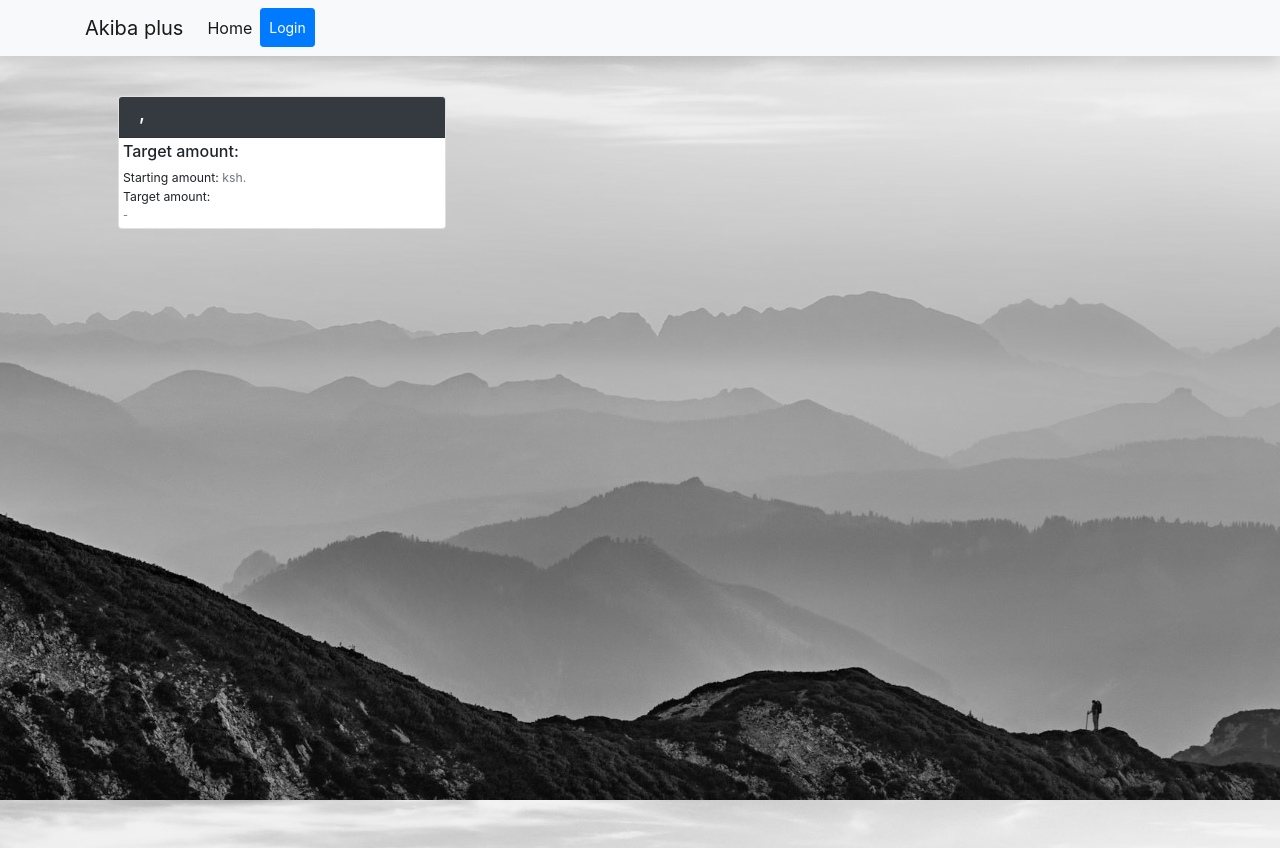
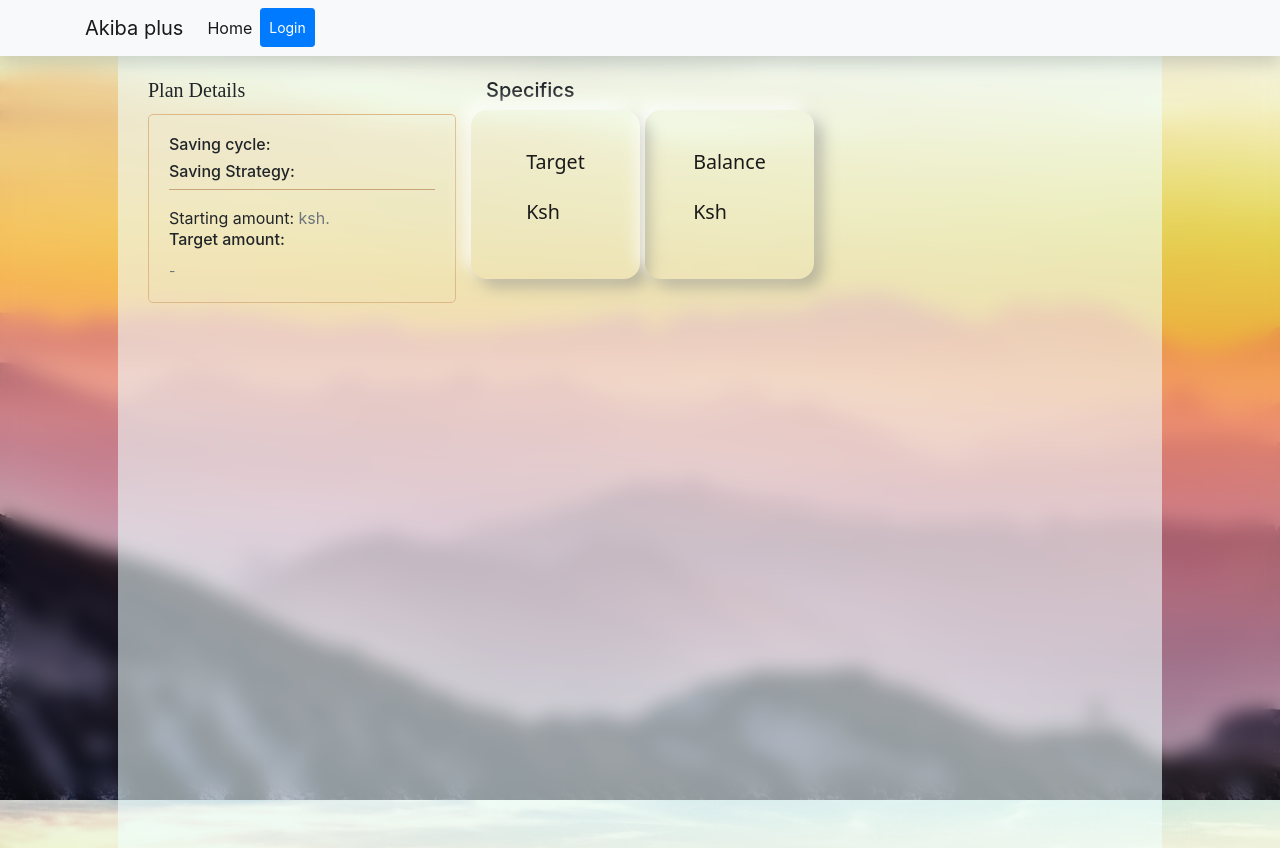
Before and after one commit to briannbig/akiba-plus, an Angular app: page /plan/1 in a window 1280 px wide. Built offline with nearby package versions, Linux system fonts and the light colour scheme; no server answers.

Commit message:
add styling to plan page

```diff
--- a/src/app/app.component.html
+++ b/src/app/app.component.html
@@ -21,7 +21,7 @@
       </div>
     </div>
   </nav>
-  <div class="container wrapper p-5 mt-5 vh-100">
+  <div class="container wrapper p-5  vh-100">
     <router-outlet></router-outlet>
   </div>
 </main>
--- a/src/app/core/service/saving.service.ts
+++ b/src/app/core/service/saving.service.ts
@@ -16,8 +16,8 @@ export class SavingService {
     return this.http.get<SavingPlan[]>(this.baseUrl)
   }
 
-  getSavingPlanById(id: number): SavingPlan | undefined {
-    return this.savings.find(s => s.id === id)
+  getSavingPlanById(id: string) {
+    return this.http.get(`${this.baseUrl}/${id}`)
   }
 
   public addPlan(plan: SavingPlan) {
--- a/src/app/views/plan/plan.component.css
+++ b/src/app/views/plan/plan.component.css
@@ -0,0 +1,60 @@
+.plan {
+    margin: 0;
+    padding: 30px;
+    background-color: #f0ffff94;
+    transition: 0.5s;
+}
+
+.card-title {
+    text-transform: capitalize;
+    font-family: "Playfair Display";
+    font-weight: 500;
+}
+
+hr {
+    background-color: burlywood;
+    margin-top: 0px;
+}
+
+.info-card {
+    margin: 0;
+    padding: 20px;
+    border-radius: 5px;
+    transition: 0.5s;
+    border: 1px solid burlywood;
+}
+
+.info-card:hover {
+    transform: scale(0.99, 0.99);
+}
+
+.neumorphic {
+    container-type: inline-size;
+    aspect-ratio: 1/1;
+    border: 0.5rem solid transparent;
+    border-radius: 1rem;
+    color: hsl(0 0% 10%);
+    background: none;
+    margin-right: 5px;
+    margin-bottom: 5px;
+    display: grid;
+    place-content: center;
+    gap: 0.5rem;
+    transition: 0.5s;
+
+    --shadow:
+        -.5rem -.5rem 1rem hsl(0 0% 100% / .75),
+        .5rem .5rem 1rem hsl(0 0% 50% / .5);
+    box-shadow: var(--shadow);
+    outline: none;
+
+    &:hover,
+    &:focus-visible {
+        color:crimson;
+        scale: 0.9
+    }
+    >p {
+        font-family: system-ui, sans-serif;
+        font-size: 16cqi;
+    }
+}
--- a/src/app/views/plan/plan.component.html
+++ b/src/app/views/plan/plan.component.html
@@ -1,16 +1,36 @@
-<div class="row">
-    <div class="col col-4">
-        <div class="card mb-1 small p-0">
-            <div class="card-header small bg-dark text-white py-0 pt-1">
-                <h5 class="card-title">{{savingPlan?.savingCycle}}, {{savingPlan?.savingStrategy}}</h5>
-            </div>
-            <div class="card-body small p-1">
+<div class="plan vh-100">
+
+
+    <div class="row">
+        <div class="col col-md-4 col-sm-12">
+            <h5 class="card-title">Plan details</h5>
+            <div class="info-card">
+                <p class="card-text h6">Saving cycle: <span class="text-muted">{{savingPlan?.savingCycle}}</span> </p>
+                <p class="card-text h6">Saving Strategy: <span class="text-muted">{{savingPlan?.savingStrategy}}</span>
+                </p>
+                <hr>
+                <p class="card-text my-0">Starting amount: <span class="text-muted">ksh.{{savingPlan?.amount}}</span>
+                </p>
                 <p class="card-text h6">Target amount: {{savingPlan?.target}}</p>
-                <p class="card-text my-0">Starting amount: <span class="text-muted">ksh. {{savingPlan?.amount}}</span>
-                </p>
-                <p class="card-text my-0">Target amount: <span class="text-muted"> {{savingPlan?.target}} </span></p>
+
                 <p class="card-text"><small class="text-muted">{{savingPlan?.startdate?.toDateString()}} - </small></p>
             </div>
         </div>
+
+        <div class="col col-md-8 col-sm-12">
+            <h5>Specifics</h5>
+            <div class="row">
+                <div class="col col-md-3 neumorphic">
+                    <p class="card-title">Target</p>
+                    <p>Ksh {{savingPlan?.target}}</p>
+                </div>
+                <div class="col col-md-3 neumorphic">
+                    <p class="card-title">Balance</p>
+                    <p>Ksh {{savingPlan?.amount}}</p>
+                </div>
+            </div>
+
+        </div>
+
+
     </div>
-</div>
--- a/src/app/views/plan/plan.component.ts
+++ b/src/app/views/plan/plan.component.ts
@@ -13,14 +13,20 @@ import { SavingPlanListItem } from '../../components/saving-plan-list/saving-pla
 })
 export class PlanComponent implements OnInit {
 
-  planId: number | undefined
+  planId: string | undefined
   savingPlan: SavingPlan | undefined
 
   constructor(private route: ActivatedRoute, private savingsService: SavingService) { }
 
   ngOnInit(): void {
-    this.planId = Number.parseInt(this.route.snapshot.params['id'])
-    this.savingPlan = this.savingsService.getSavingPlanById(this.planId!)
+    this.planId = this.route.snapshot.params['id']
+    this.savingsService.getSavingPlanById(this.planId!).subscribe(
+      (res: any) => {
+        if (res) {
+          this.savingPlan = res
+        }
+      }
+    )
   }
 
 
--- a/src/styles.css
+++ b/src/styles.css
@@ -2,7 +2,7 @@ body {
     margin: 0;
     font-family: 'Segoe UI', Tahoma, Geneva, Verdana, sans-serif;
     background: url('../src/assets/bg-photo.jpg') no-repeat fixed, linear-gradient(-134deg, #0cee90 0%, #064b45 100%);
-    background-blend-mode: luminosity;
+    backdrop-filter: blur(10px);
     background-size: cover;
     background-position: center;
     -webkit-background-size: cover;
```
Also changed, not shown: src/app/app.component.css (line endings or trailing spaces).
